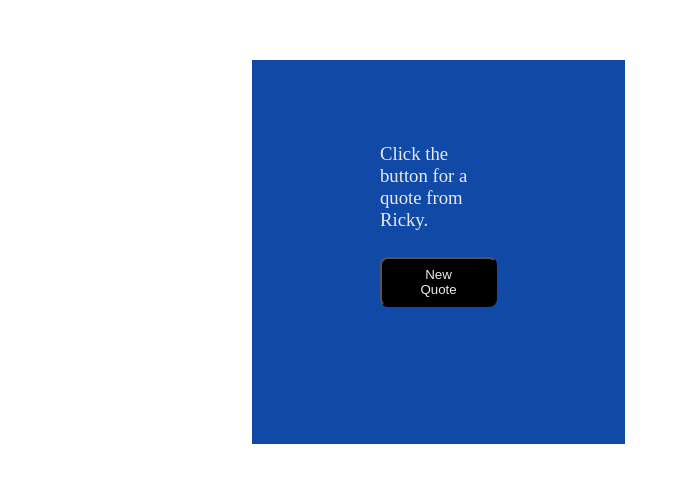
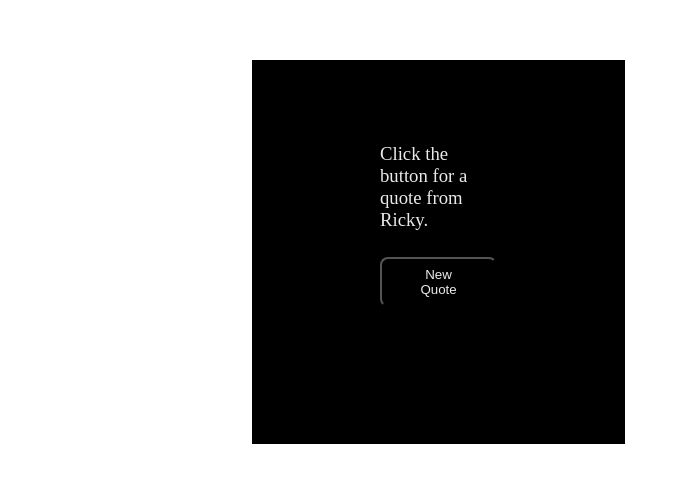
Before and after one commit to keeganlynch67/WEB-CLASS, a plain HTML site: page Week 7/index.html in a window 1280 px wide. Shown: the part 188-670 px from the top of the page, 396-1076 px from the left. Drawn offline with Linux system fonts and the light colour scheme.

Commit message:
update css

```diff
--- a/Week 7/style.css
+++ b/Week 7/style.css
@@ -8,7 +8,7 @@ img {
 }
 
 #quotesection{
-    background-color: #114aa6;
+    background-color: black;
     margin: 30vh 20vw;
     padding: 8vh 10vw 10vh 10vw;
     border-radius: 0px;
```
